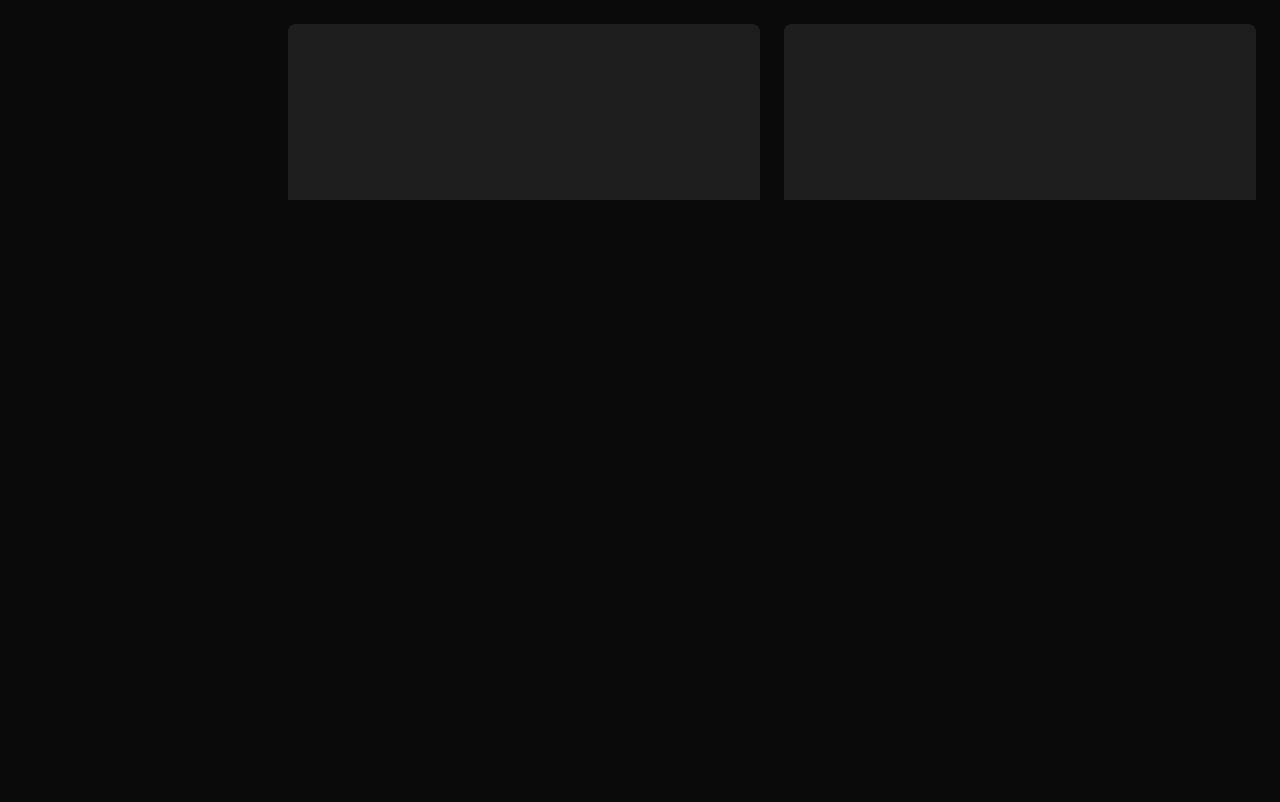
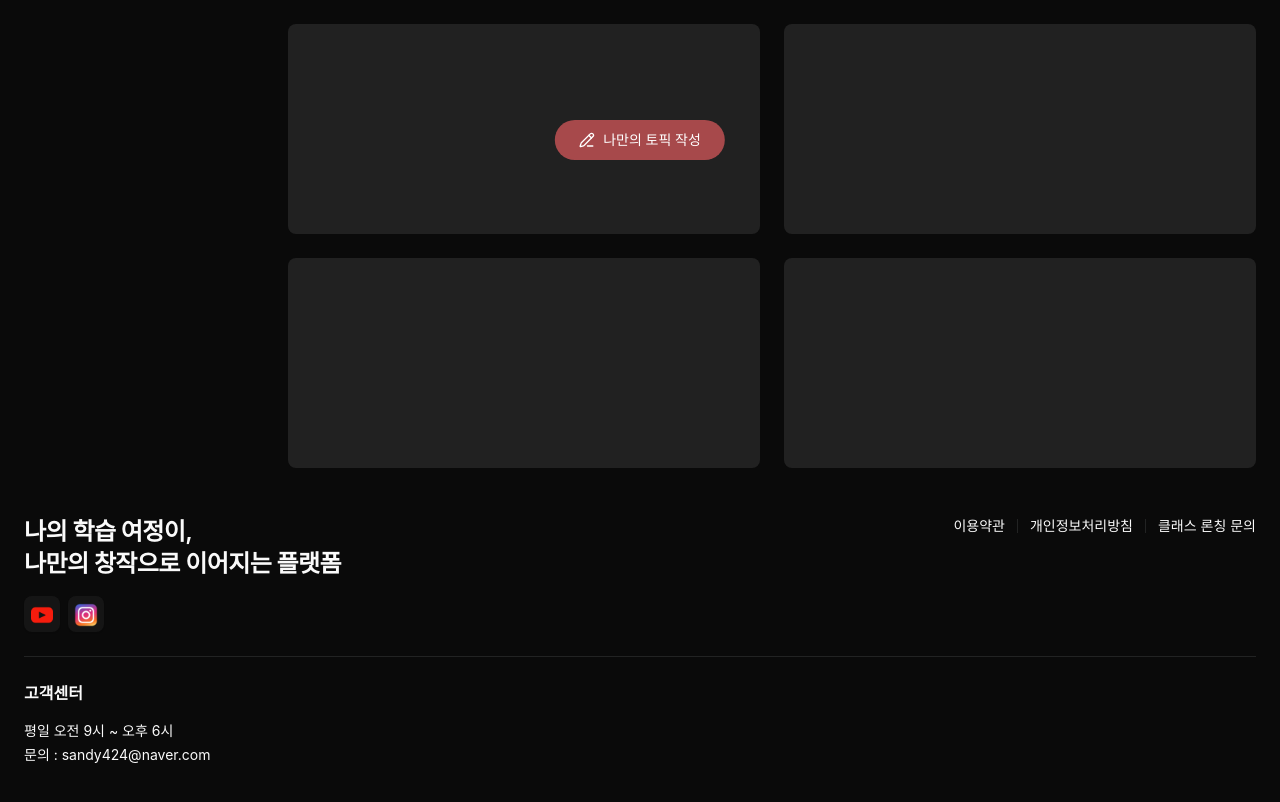
Before and after one commit to sandy424/React-Master, a React (Vite) app: page / in a window 1280 px wide. Shown: the part 600-1402 px from the top of the page. Before the commit the page ends 800 px from the top, so only its background shows below. Built offline with nearby package versions, Linux system fonts and the light colour scheme.

Commit message:
[add] footer 적용

```diff
--- a/src/App.tsx
+++ b/src/App.tsx
@@ -1,3 +1,5 @@
+import { PencilLine } from "lucide-react"
+import { Button } from "./components/ui"
 import { AppHeader, AppFooter, AppSidebar } from "./components/common"
 import { HotTopic, NewTopic } from "./components/skeleton"
 import { ThemeProvider } from "./components/theme-provider"
@@ -10,6 +12,12 @@
         <AppHeader />
         <div className="container">
           <main className="w-full flex p-6 pt-12 gap-6 ">
+            <div className="fixed right-1/2 bottom-10 translate-x-1/2 z-20 items-center">
+              <Button variant={"destructive"} className="!py-5 !px-6 rounded-full">
+                <PencilLine />
+                나만의 토픽 작성
+              </Button>
+            </div>
               {/* 카테고리 사이드바 */}
               <AppSidebar/>
               {/* 토픽 콘텐츠 */}
--- a/src/components/common/AppFooter.tsx
+++ b/src/components/common/AppFooter.tsx
@@ -1,6 +1,46 @@
+import { Button, Separator } from '../ui';
+
 function AppFooter() {
     return(
-        <div></div>
+        <footer className="w-full flex flex-col items-center justify-center">
+            <div className="w-full max-w-[1328px] flex flex-col gap-6 p-6 pb-18">
+                <div className="w-full flex items-start justify-between">
+                    <div className='flex flex-col items-start gap-4'>
+                        <div className='flex flex-col items-start'>
+                            <h3 className='scroll-m-20 text-2xl font-semibold tracking-tight'>나의 학습 여정이,
+                                <br/>나만의 창작으로 이어지는 플랫폼</h3>
+                        </div>
+                        <div className='flex items-center gap-2'>
+                            <Button variant={"outline"} size={"icon"} className="border-0">
+                                <img src="src\assets\youtube.png" alt="@SNS" className='w-[22px] h-[22px] mt-[2px]' />
+                            </Button>
+                            <Button variant={"outline"} size={"icon"} className="border-0">
+                                <img src="src\assets\instagram.png" alt="@SNS" className='w-6 h-6 mt-[2px]' />
+                            </Button>
+                        </div>
+                    </div>
+                    <div className='flex items-center gap-3'>
+                        <p className='cursor-pointer transition-all duration-300 hover:font-meduim'>이용약관</p>
+                        <Separator className='!h-[14px]' orientation='vertical'/>
+                        <p className='cursor-pointer transition-all duration-300 hover:font-meduim'>개인정보처리방침</p>
+                        <Separator className='!h-[14px]' orientation='vertical'/>
+                        <p className='cursor-pointer transition-all duration-300 hover:font-meduim'>클래스 론칭 문의</p>
+                    </div>
+                </div>
+                <Separator />
+                <div className='w-full flex items-start justify-between'>
+                    <div className='h-full flex flex-col justify-between'>
+                        <div className='flex flex-col'>
+                            <p className='h-10 text-base font-semibold'>고객센터</p>
+                            <div className='flex flex-col itmes-start gap-1'>
+                                <p>평일 오전 9시 ~ 오후 6시</p>
+                                <p>문의 : sandy424@naver.com</p>
+                            </div>
+                        </div>
+                    </div>
+                </div>
+            </div>
+        </footer>
     )
 }
 export {AppFooter}
--- a/src/index.css
+++ b/src/index.css
@@ -134,12 +134,12 @@
 
 .page {
   width: 100vw;
-  height: 100vh;
+  min-height: 100vh;
 
   display: flex;
   flex-direction: column;
   align-items: center;
-  justify-content: center;
+  justify-content: space-between;
 
   margin: auto;
 
```
Also changed, not shown: src/assets/instagram.png (added), src/assets/youtube.png (added).
